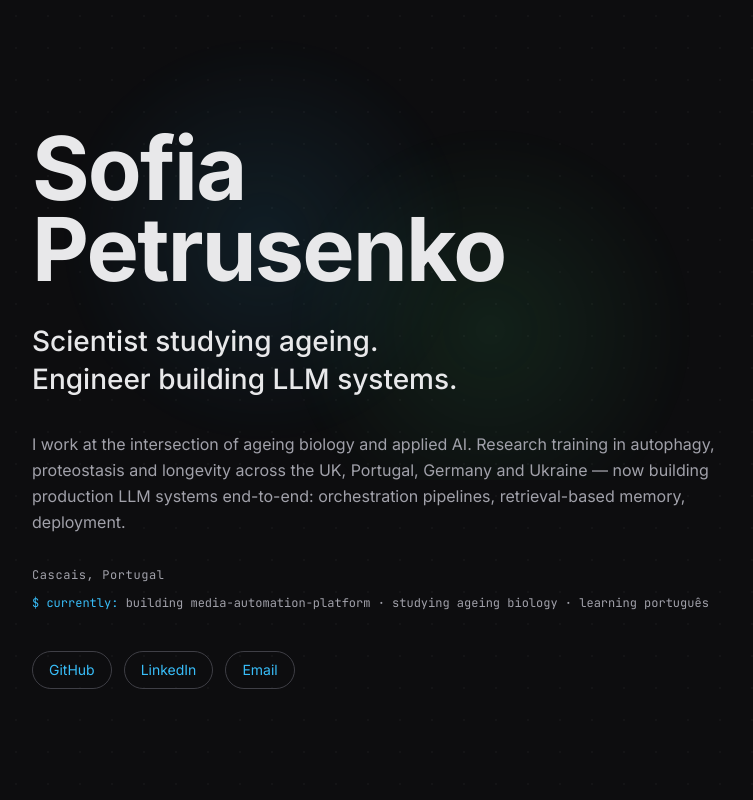
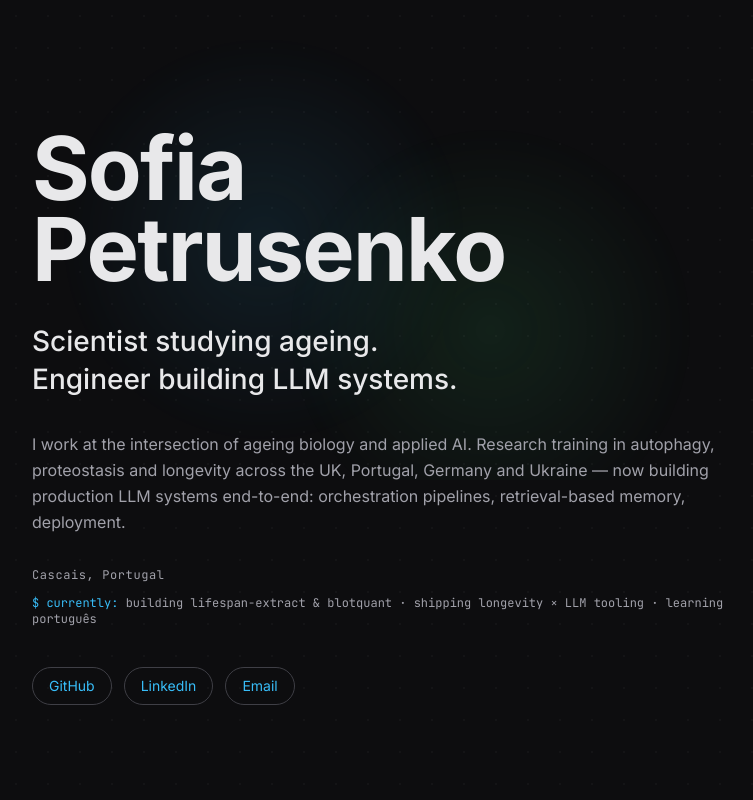
Before and after one commit to sofiapetrusenko/sofiapetrusenko.com, a Next.js app: page / in a window 1280 px wide. Shown: the top 800 px of the page, without its empty margins (256-1009 px from the left). Built offline with nearby package versions, Linux system fonts and the light colour scheme.

Commit message:
feat(home): point the currently line at the two current projects
The hero's shell-prompt line still named media-automation-platform, which the
selected-work list no longer leads with.

```diff
--- a/src/content/profile.ts
+++ b/src/content/profile.ts
@@ -7,7 +7,7 @@ export const profile = {
     "I work at the intersection of ageing biology and applied AI. Research training in autophagy, proteostasis and longevity across the UK, Portugal, Germany and Ukraine — now building production LLM systems end-to-end: orchestration pipelines, retrieval-based memory, deployment.",
   location: "Cascais, Portugal",
   /** What's in flight now, rendered as a shell-prompt line under the location. */
-  now: "building media-automation-platform · studying ageing biology · learning português",
+  now: "building lifespan-extract & blotquant · shipping longevity × LLM tooling · learning português",
   email: "sofia.petrusenko988@gmail.com",
   links: [
     { label: "GitHub", href: "https://github.com/sofiapetrusenko" },
```
